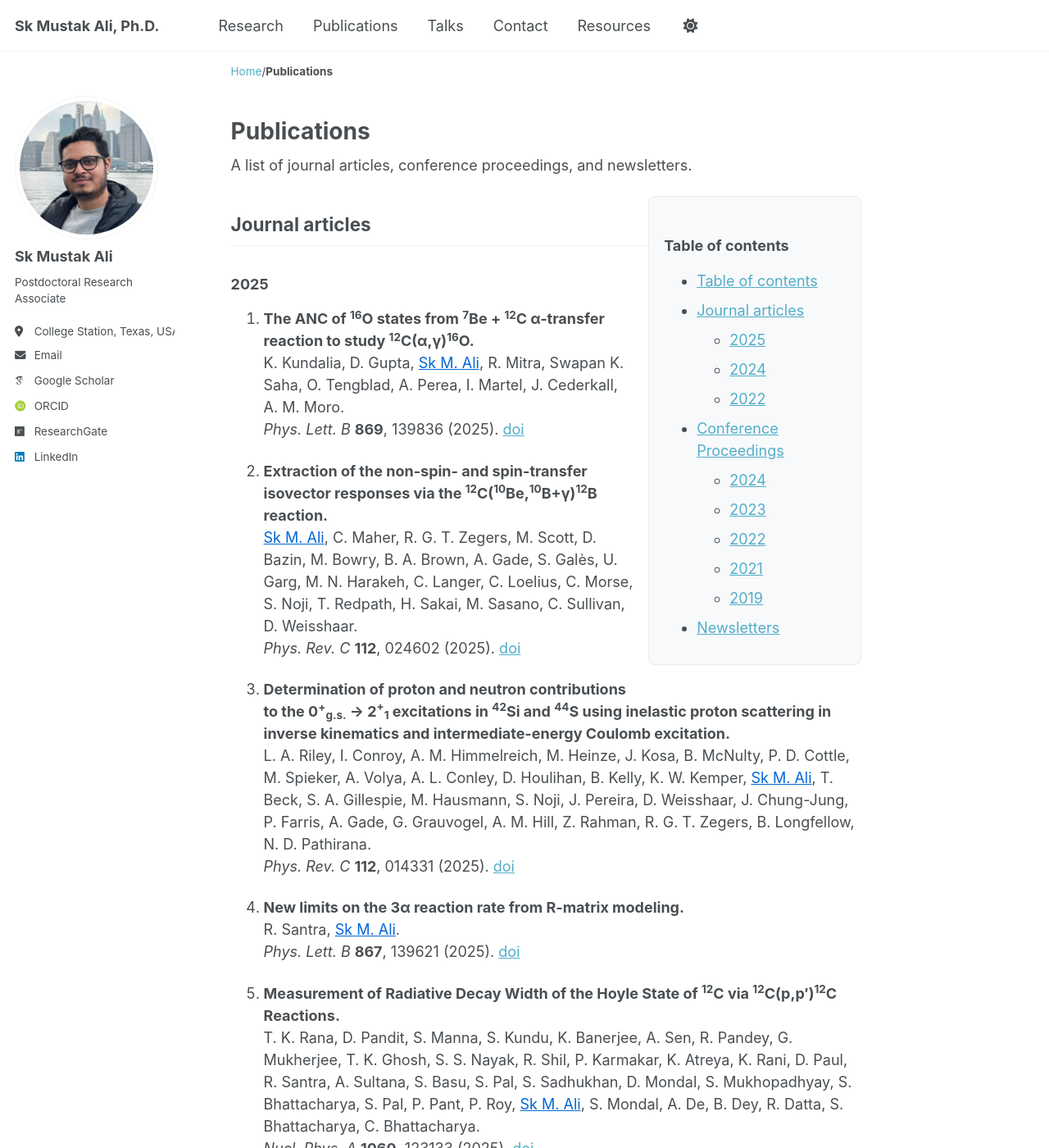
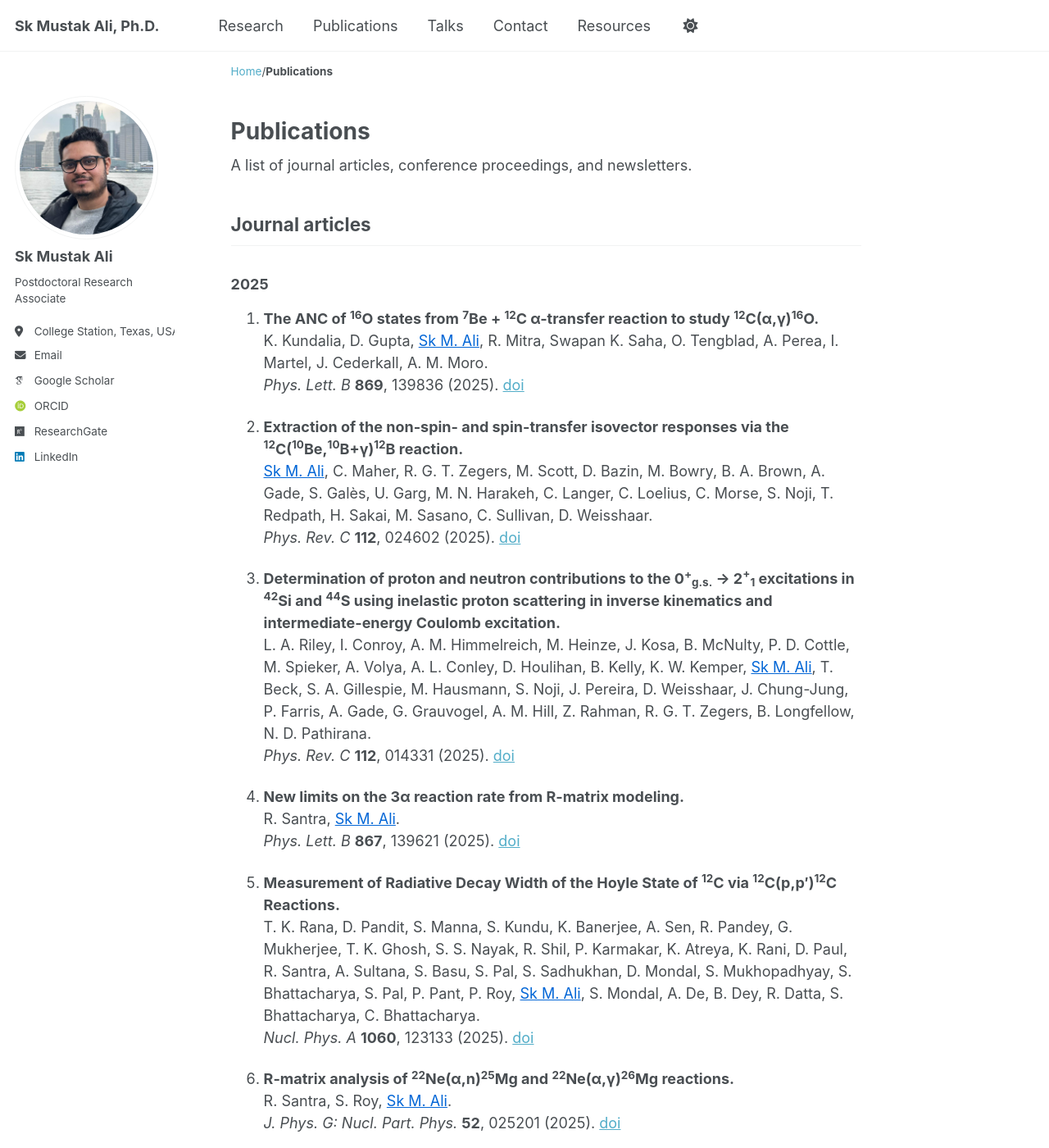
Before and after one commit to skmustakali/skmustakali.github.io, a Jekyll site: the page built from _pages/publications.md, in a window 1280 px wide and 1400 px high. Shown: the whole window at 82% size. Built offline with Jekyll 4.4.1, drawn with Linux system fonts in a browser that asks for light colours; some web fonts are replaced; a script that is not in the unit is left out.

Commit message:
Update publications.md

```diff
--- a/_pages/publications.md
+++ b/_pages/publications.md
@@ -3,29 +3,11 @@ layout: single
 title: "Publications"
 permalink: /publications/
 author_profile: true
-classes: wide
 toc: true
 toc_sticky: true
 toc_label: "Publications"
 ---
 A list of journal articles, conference proceedings, and newsletters.
-
-<div class="toc-container" markdown="1">
-### Table of contents
-* TOC
-{:toc}
-</div>
-
-<style>
-.toc-container{
-  float:right; width:260px; margin:0 0 1rem 1rem; padding:0.75rem 1rem;
-  background:#f8f9fa; border:1px solid #eaeaea; border-radius:8px;
-  position:sticky; top:2rem; max-height:calc(100vh - 4rem); overflow:auto;
-}
-@media (max-width:1024px){ .toc-container{ float:none; width:auto; position:static; } }
-</style>
-
-
 
 <style>
 .me { color:#0366d6; text-decoration: underline; }
```
